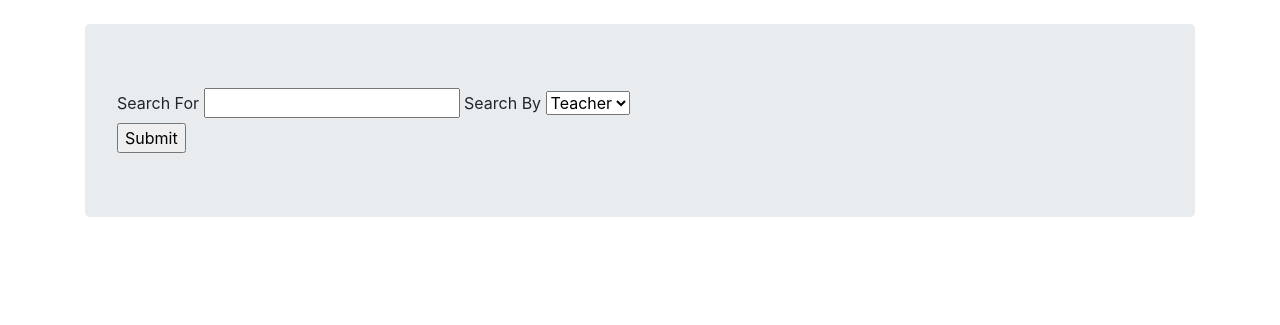
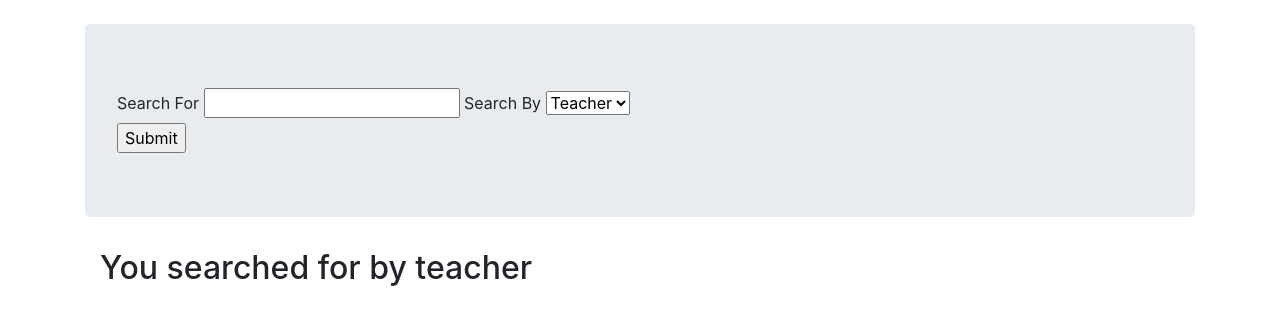
Before and after one commit to Clementef/ClassCatalog, a Flask app: page / in a window 1280 px wide. Shown: the part 56-381 px from the top of the page. Run offline with Flask 2, Linux system fonts and the light colour scheme; parts of the project's set-up code (start-up, migrations or seed data) failed here and were passed over; some libraries are stand-ins or nearby versions.

Commit message:
linked results to respective pages

```diff
--- a/app/templates/index.html
+++ b/app/templates/index.html
@@ -13,15 +13,22 @@
             {{form.submit()}}
         </form>
 
-        {% for result in results %}
-            <div class="container">
-                <div class="jumbotron">
-                    <p class="display-4">{{ result.name }}</p>
-                </div>
-                <br />
-            </div>
-        {% endfor %}
+    </div>
+
+    <div class="container">
+        <h2>You searched for {{searchterm}} by {{searchby}}</h2>
+        <div class="list-group">
+            {% for result in results %}
+                {% if searchby == "teacher" %}
+                    <a href={{ "/teacher/{}".format(result.name.replace(" ","")) }} class="list-group-item">{{result.name}}</a>
+                {% elif searchby == "course" %}
+                    <a href={{ "/course/{}".format(result.name.replace(" ","")) }} class="list-group-item">{{result.name}}</a>
+                {% elif searchby == "room" %}
+                    <a href={{ "/room/{}".format(result.name.replace(" ","")) }} class="list-group-item">{{result.name}}</a>
+                {% endif %}
+            {% endfor %}
+        </div>
+    </div>
 
 
-    </div>
 {% endblock %}
```
